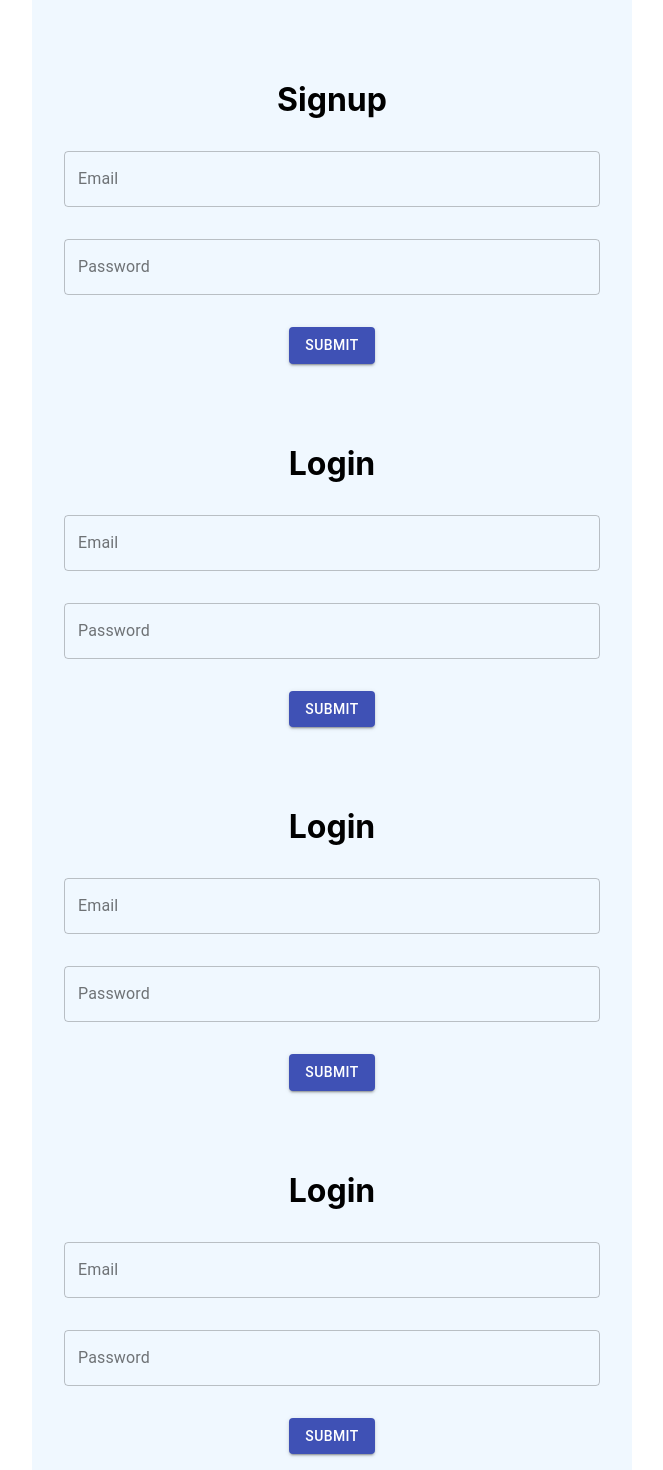
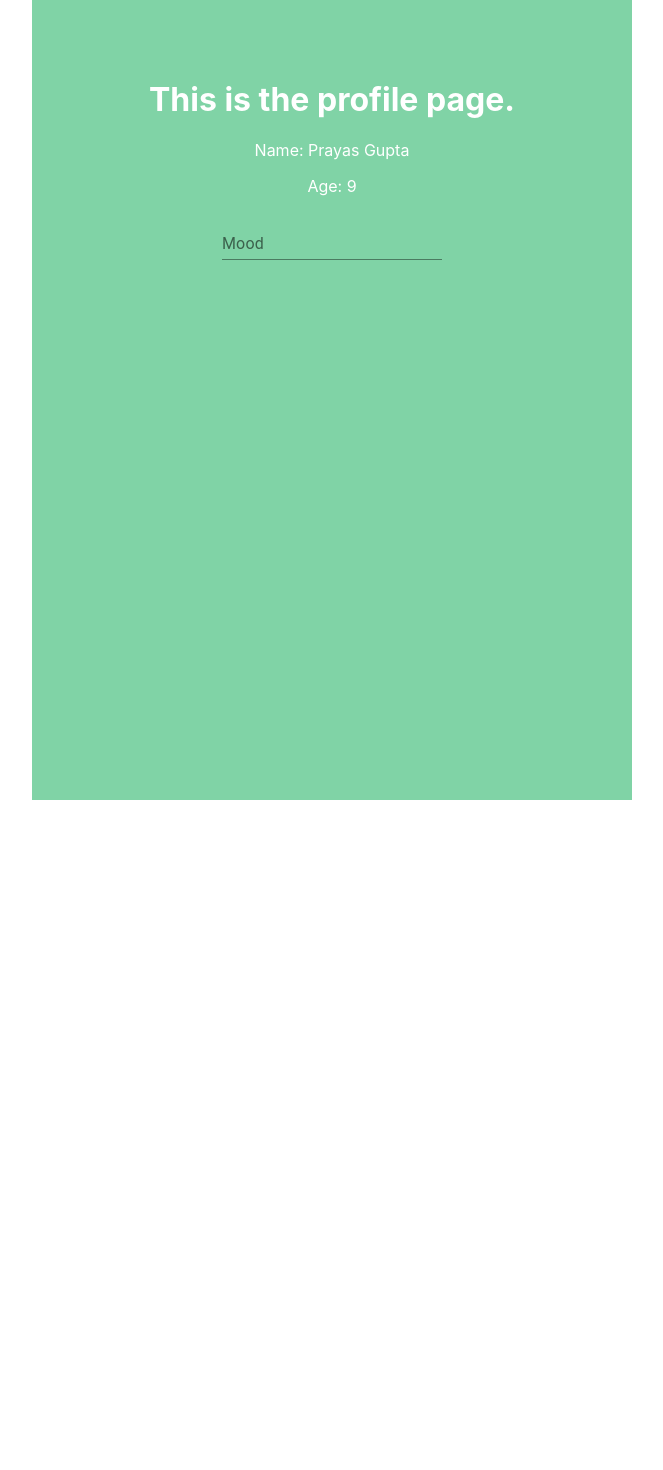
Before and after one commit to sourabhbagrecha/friendeed-app, a React (Create React App) app: page / in a window 1280 px wide. Shown: the top 1470 px of the page, without its empty margins (308-971 px from the left). After the commit the page ends 800 px from the top, so only its background shows below. Built offline with nearby package versions, Linux system fonts and the light colour scheme.

Commit message:
Added: Profile page

```diff
--- a/src/App.css
+++ b/src/App.css
@@ -3,5 +3,5 @@
   min-height: 100vh;
   max-width: 600px;
   margin: 0 auto;
-  background-color: aliceblue;
+  background-color: rgb(128, 211, 166);
 }
--- a/src/App.js
+++ b/src/App.js
@@ -1,20 +1,18 @@
 import React from 'react';
-import Signup from './pages/Signup/Signup.page';
+// import Signup from './pages/Signup/Signup.page';
+// import Login from './pages/Login/Login.page';
 import './App.css';
-import Login from './pages/Login/Login.page';
+import Profile from './pages/Profile/Profile.page';
 
 function App() {
+  // const profile = {
+  //   name
+  // }
   return (
     <div className="App">
-      <Signup/>
-      <Login/>
-      <Login/>
-      <Login/>
-      <Login/>
-      <Login/>
-      <Login/>
-      <Login/>
-      <Login/>
+      {/* <Signup/>
+      <Login/> */}
+      <Profile name={"Prayas Gupta"} age={9} />
     </div>
   );
 }
--- /dev/null
+++ b/src/pages/Profile/Profile.css
@@ -0,0 +1,10 @@
+.Profile{
+  margin-top: 0;
+  text-align: center;
+  color: white;
+}
+
+.page-heading {
+  margin-top: 0;
+  padding-top: 5rem;
+}
--- /dev/null
+++ b/src/pages/Profile/Profile.page.js
@@ -0,0 +1,16 @@
+import { TextField } from '@material-ui/core'
+import React from 'react'
+import './Profile.css'
+
+const Profile = (props) => {
+  return(
+    <div className="Profile">
+      <h1 className="page-heading">This is the profile page.</h1>
+      <p>Name: {props.name}</p>
+      <p>Age: {props.age}</p>
+      <TextField label="Mood" color="secondary"/>
+    </div>
+  )
+}
+
+export default Profile
```
